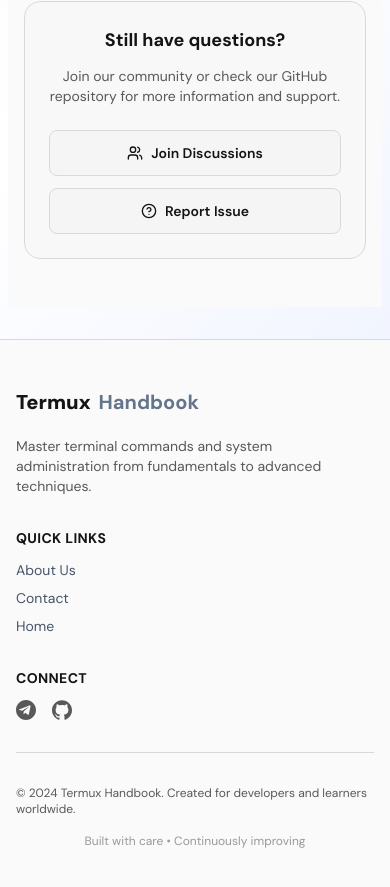
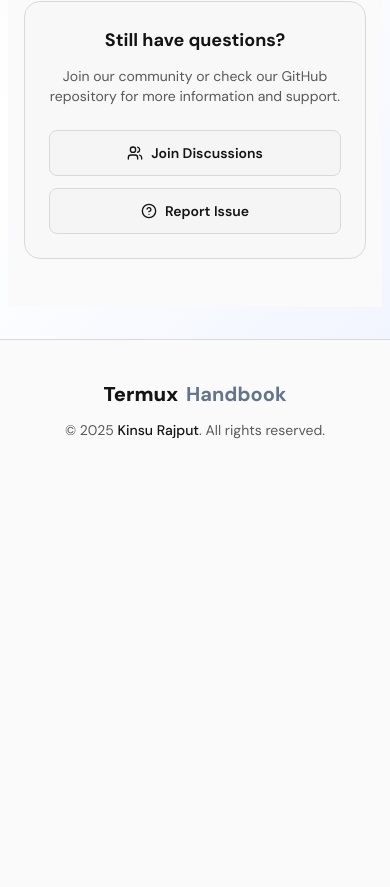
Before and after one commit to pyKinsu/Termux-Command-Handbook, a Next.js app: page / in a window 390 px wide. Shown: the part 4671-5558 px from the top of the page. After the commit the page ends 5151 px from the top, so only its background shows below. Built offline with nearby package versions, Linux system fonts and the light colour scheme; no server answers.

Commit message:
Simplify footer to a centered brand + copyright line
Removes the Quick Links and Connect (Telegram/GitHub icon) sections.
The footer is now just the Termux Handbook logo and a copyright line
with the author's name linking to their GitHub profile, centered for
both mobile and desktop.

```diff
--- a/src/components/layout.tsx
+++ b/src/components/layout.tsx
@@ -13,7 +13,11 @@
         <MobileNav />
 
         {/* Center: Text Logo */}
-        <Link href="/" className="flex justify-center select-none" prefetch={false}>
+        <Link
+          href="/"
+          className="flex justify-center select-none"
+          prefetch={false}
+        >
           <div className="flex items-center gap-2">
             <span className="logo-primary">Termux</span>
             <span className="logo-secondary">Handbook</span>
@@ -31,102 +35,27 @@
 }
 
 export function Footer() {
+  const year = new Date().getFullYear();
+
   return (
     <footer className="w-full border-t border-border bg-background text-muted-foreground transition-all duration-300">
-      <div className="mx-auto max-w-7xl px-4 sm:px-6 lg:px-8 py-12 sm:py-16">
-        {/* Main Footer Content */}
-        <div className="grid grid-cols-1 sm:grid-cols-2 md:grid-cols-3 gap-8 sm:gap-12 mb-8">
-          {/* Brand Section */}
-          <div className="flex flex-col gap-3">
-            <div className="flex items-center gap-2 mb-2">
+      <div className="mx-auto flex max-w-7xl flex-col items-center gap-3 px-4 py-10 text-center sm:px-6 lg:px-8">
+        <div className="flex items-center gap-2">
           <span className="logo-primary">Termux</span>
           <span className="logo-secondary">Handbook</span>
         </div>
-            <p className="text-sm text-muted-foreground max-w-xs">
-              Master terminal commands and system administration from fundamentals to advanced techniques.
-            </p>
-          </div>
-
-          {/* Quick Links */}
-          <div className="flex flex-col gap-3">
-            <h3 className="text-sm font-bold text-foreground uppercase tracking-wide">Quick Links</h3>
-            <div className="flex flex-col gap-2">
-              <Link href="/About" className="text-sm hover:text-foreground transition-colors">
-                About Us
-              </Link>
-              <Link href="https://kinsu.onrender.com/pages/Contact" className="text-sm hover:text-foreground transition-colors">
-                Contact
-              </Link>
-              <Link href="/" className="text-sm hover:text-foreground transition-colors">
-                Home
-              </Link>
-            </div>
-          </div>
-
-          {/* Connect Section */}
-          <div className="flex flex-col gap-3">
-            <h3 className="text-sm font-bold text-foreground uppercase tracking-wide">Connect</h3>
-            <div className="flex gap-4">
-              <a
-                href="https://t.me/pykinsu"
-                target="_blank"
-                rel="noopener noreferrer"
-                className="text-muted-foreground hover:text-blue-400 transition-colors"
-                aria-label="Telegram"
-              >
-                <svg className="w-5 h-5 fill-current" viewBox="0 0 240 240">
-                  <path d="M120,0C53.7,0,0,53.7,0,120s53.7,120,120,120s120-53.7,120-120S186.3,0,120,0z M173.4,80.2l-19.3,91.2
-                  c-1.5,6.8-5.6,8.4-11.4,5.3l-31.4-23.1l-15.1,14.5c-1.7,1.7-3.1,3.1-6.3,3.1l2.3-32.7l59.7-53.8c2.6-2.3-0.6-3.6-4.1-1.3
-                  l-73.8,46.4l-31.8-9.9c-6.9-2.1-7-6.9,1.4-10.2l124.3-47.9C170.2,65.7,175.1,69.1,173.4,80.2z"/>
-                </svg>
-              </a>
+        <p className="text-sm text-muted-foreground">
+          © {year}{" "}
           <a
             href="https://github.com/pykinsu"
             target="_blank"
             rel="noopener noreferrer"
-                className="text-muted-foreground hover:text-foreground transition-colors"
-                aria-label="GitHub"
+            className="font-medium text-foreground hover:text-primary transition-colors"
           >
-                <svg className="w-5 h-5 fill-current" viewBox="0 0 24 24">
-                  <path d="M12 .297c-6.63 0-12 5.373-12 12
-                  0 5.303 3.438 9.8 8.205 11.387.6.113.82-.258.82-.577
-                  0-.285-.01-1.04-.015-2.04-3.338.724-4.042-1.61-4.042-1.61
-                  C4.422 18.07 3.633 17.7 3.633 17.7c-1.087-.744.084-.729.084-.729
-                  1.205.084 1.838 1.236 1.838 1.236
-                  1.07 1.835 2.809 1.305 3.495.998.108-.776.418-1.305.762-1.605
-                  -2.665-.3-5.466-1.335-5.466-5.93
-                  0-1.31.468-2.38 1.236-3.22
-                  -.123-.303-.535-1.523.117-3.176
-                  0 0 1.008-.322 3.3 1.23
-                  .957-.266 1.983-.399 3.003-.404
-                  1.02.005 2.047.138 3.006.404
-                  2.28-1.552 3.285-1.23 3.285-1.23
-                  .653 1.653.242 2.873.12 3.176
-                  .77.84 1.233 1.91 1.233 3.22
-                  0 4.61-2.807 5.625-5.48 5.92
-                  .43.372.823 1.102.823 2.222
-                  0 1.606-.015 2.896-.015 3.293
-                  0 .32.216.694.825.576
-                  C20.565 22.092 24 17.592 24 12.297
-                  c0-6.627-5.373-12-12-12"/>
-                </svg>
+            Kinsu Rajput
           </a>
-            </div>
-          </div>
-        </div>
-
-        {/* Divider */}
-        <div className="border-t border-border my-8" />
-
-        {/* Bottom Section */}
-        <div className="flex flex-col sm:flex-row justify-between items-center gap-4 text-xs text-muted-foreground">
-          <p>
-            © 2024 Termux Handbook. Created for developers and learners worldwide.
+          . All rights reserved.
         </p>
-          <p className="text-muted-foreground/60">
-            Built with care • Continuously improving
-          </p>
-        </div>
       </div>
     </footer>
   );
```
Lines whose indentation alone changed are shown as unchanged.
